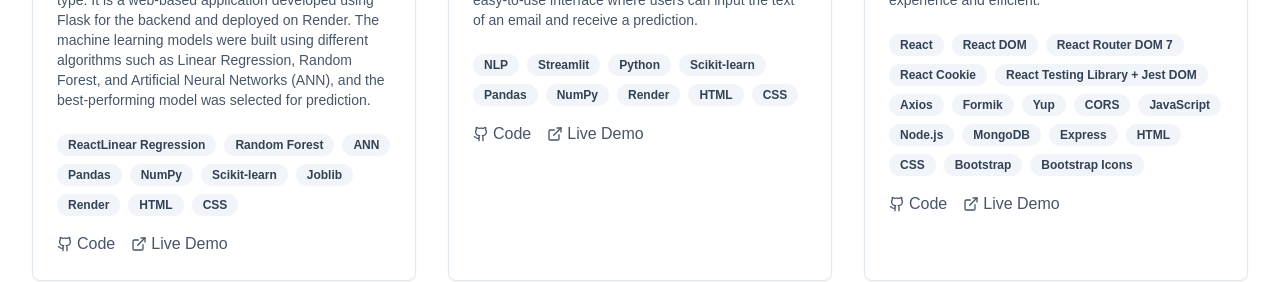
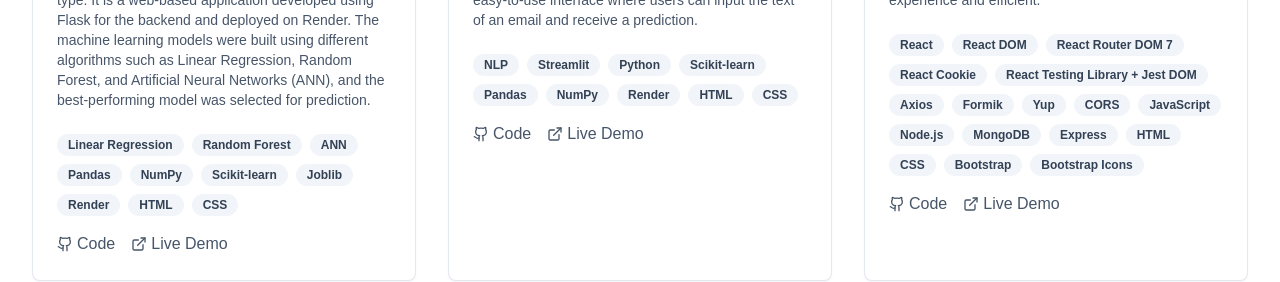
Before and after one commit to arpitdurge37/Portfolio-Arpit-Durge, a Next.js app: page / in a window 1280 px wide. Shown: the part 3160-3442 px from the top of the page. Built offline with nearby package versions, Linux system fonts and the light colour scheme.

Commit message:
update portfolio

```diff
--- a/data/portfolio.ts
+++ b/data/portfolio.ts
@@ -113,7 +113,7 @@ export const projects: Project[] = [
     title: "Car Price Prediction App",
     description:
       "This project predicts the selling price of a used car based on various features such as the car's age, present price, kilometers driven, fuel type, and seller type. It is a web-based application developed using Flask for the backend and deployed on Render. The machine learning models were built using different algorithms such as Linear Regression, Random Forest, and Artificial Neural Networks (ANN), and the best-performing model was selected for prediction.",
-    technologies: ["ReactLinear Regression", "Random Forest", "ANN", "Pandas", "NumPy", "Scikit-learn", "Joblib", "Render", "HTML", "CSS"],
+    technologies: ["Linear Regression", "Random Forest", "ANN", "Pandas", "NumPy", "Scikit-learn", "Joblib", "Render", "HTML", "CSS"],
     github: "https://github.com/arpitdurge37/Car_Price_Prediction_App.git",
     live: "https://car-price-prediction-project.onrender.com/",
     image: "/home.png",
```
